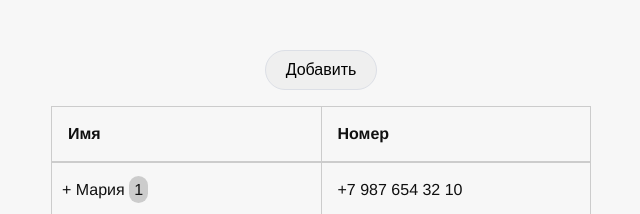
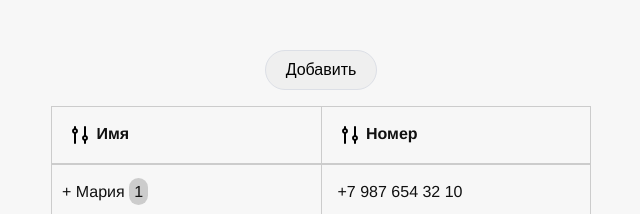
Before and after one commit to mazay33/roistat-test, a Vue app: page / in a window 1280 px wide. Shown: the top 214 px of the page, without its empty margins (49-689 px from the left). Built offline with nearby package versions, Linux system fonts and the light colour scheme.

Commit message:
feat: svg filter

```diff
--- a/src/components/Table.vue
+++ b/src/components/Table.vue
@@ -6,12 +6,40 @@
           class="table__header table__header--left"
           @click="toggleSortOrder('name')"
         >
+          <svg
+            xmlns="http://www.w3.org/2000/svg"
+            width="24"
+            height="24"
+            fill="none"
+            id="filter"
+          >
+            <path
+              fill="#000"
+              fill-rule="evenodd"
+              d="M7 3a1 1 0 0 0-1 1v1.17a3.001 3.001 0 0 0 0 5.66V20a1 1 0 1 0 2 0v-9.17a3.001 3.001 0 0 0 0-5.66V4a1 1 0 0 0-1-1zm1 5a1 1 0 1 1-2 0 1 1 0 0 1 2 0zm9-5a1 1 0 0 0-1 1v8.17a3.001 3.001 0 0 0 0 5.66V20a1 1 0 1 0 2 0v-2.17a3.001 3.001 0 0 0 0-5.66V4a1 1 0 0 0-1-1zm1 12a1 1 0 1 1-2 0 1 1 0 0 1 2 0z"
+              clip-rule="evenodd"
+            ></path>
+          </svg>
           Имя
         </th>
         <th
           class="table__header table__header--right"
           @click="toggleSortOrder('number')"
         >
+          <svg
+            xmlns="http://www.w3.org/2000/svg"
+            width="24"
+            height="24"
+            fill="none"
+            id="filter"
+          >
+            <path
+              fill="#000"
+              fill-rule="evenodd"
+              d="M7 3a1 1 0 0 0-1 1v1.17a3.001 3.001 0 0 0 0 5.66V20a1 1 0 1 0 2 0v-9.17a3.001 3.001 0 0 0 0-5.66V4a1 1 0 0 0-1-1zm1 5a1 1 0 1 1-2 0 1 1 0 0 1 2 0zm9-5a1 1 0 0 0-1 1v8.17a3.001 3.001 0 0 0 0 5.66V20a1 1 0 1 0 2 0v-2.17a3.001 3.001 0 0 0 0-5.66V4a1 1 0 0 0-1-1zm1 12a1 1 0 1 1-2 0 1 1 0 0 1 2 0z"
+              clip-rule="evenodd"
+            ></path>
+          </svg>
           Номер
         </th>
       </tr>
@@ -91,6 +119,7 @@ export default {
   margin-top: 1rem;
 
   &__header {
+    cursor: pointer;
     font-weight: bold;
     padding: 1rem;
     text-align: left;
```
